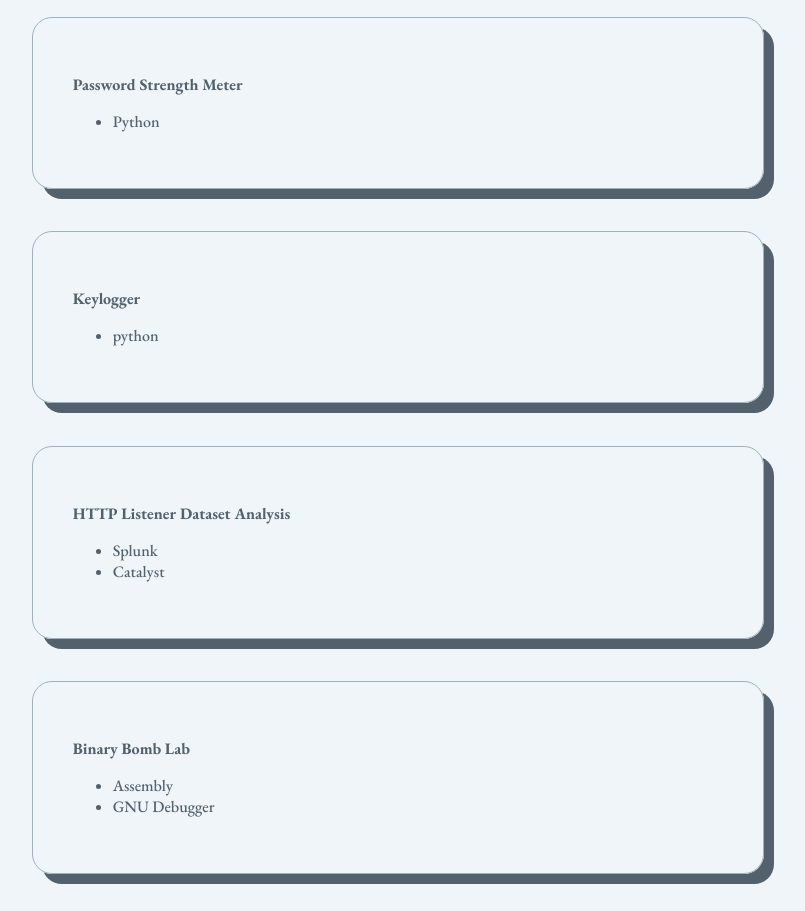
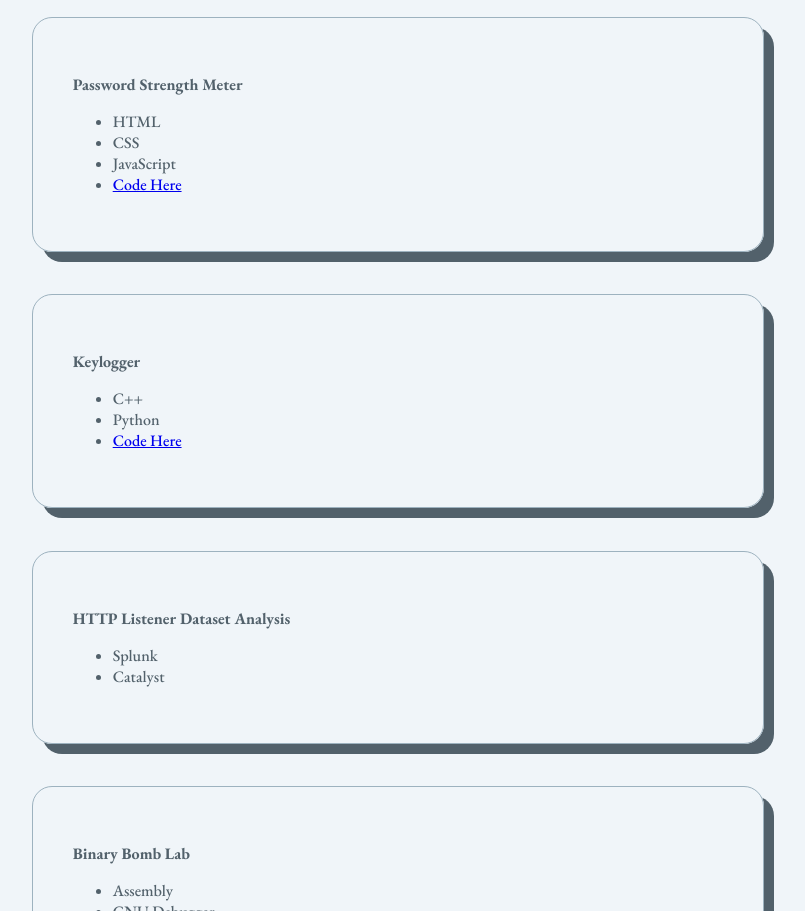
Before and after one commit to bhussn/website, a plain HTML site: page index.html in a window 1280 px wide. Shown: the part 2173-3084 px from the top of the page, without its empty margins (242-1047 px from the left). Drawn offline with nearby package versions, Linux system fonts and the light colour scheme.

Commit message:
edit projects

```diff
--- a/index.html
+++ b/index.html
@@ -146,14 +146,19 @@
                 <!-- add links to project  -->
                 <p><strong>Password Strength Meter</strong></p>
                 <ul>
-                    <li>Python</li>
+                    <li>HTML</li>
+                    <li>CSS</li>
+                    <li>JavaScript</li>
+                    <li><a href="https://bhussn.github.io/Password-Strength-Meter/" target="_blank" rel="noopener noreferrer">Code Here</a></li>
                 </ul>
             </div>
 
             <div class="proj-row">
                 <p><strong>Keylogger</strong></p>
                 <ul>
-                    <li>python</li>
+                    <li>C++</li>
+                    <li>Python</li>
+                    <li><a href="https://github.com/bhussn/KeyLogger" target="_blank" rel="noopener noreferrer">Code Here</a></li>
                 </ul>
             </div>
 
```
